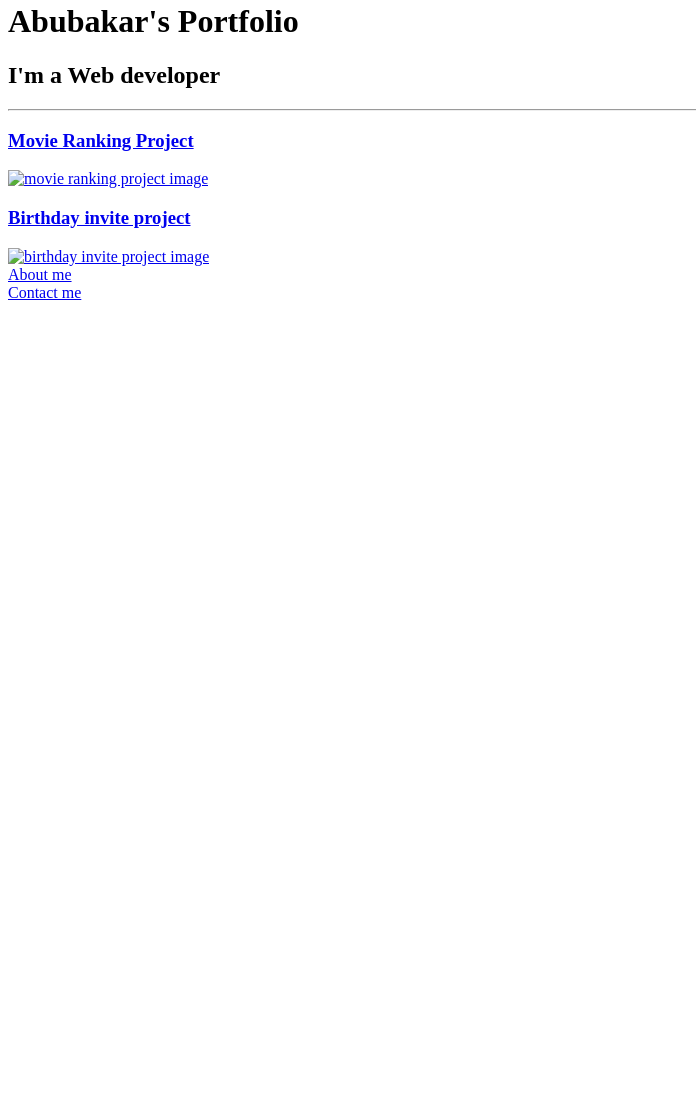
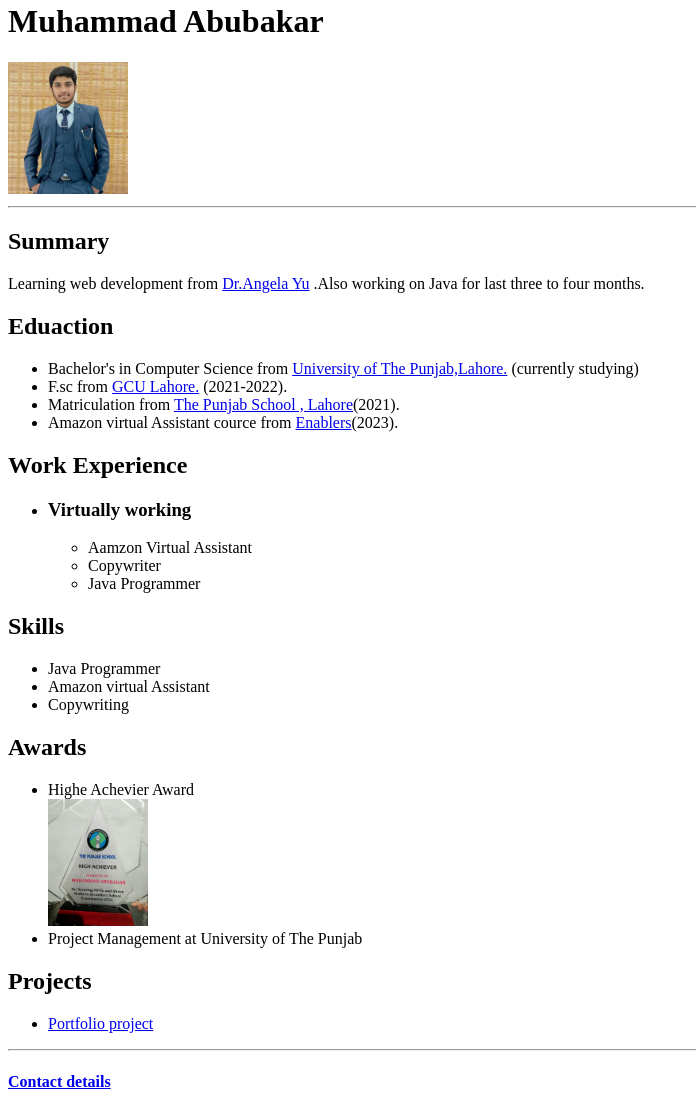
Before and after one commit to abubakarcd/Resume, a plain HTML site: page index.html in a window 1280 px wide. Shown: the part 18-1130 px from the top of the page, without its empty margins (0-696 px from the left). Before the commit the page ends 800 px from the top, so only its background shows below. Drawn offline with Linux system fonts and the light colour scheme.

Commit message:
Add files via upload

```diff
--- a/index.html
+++ b/index.html
@@ -1,37 +1,69 @@
-<!-- TODO 1: Create the HTML Boilerplate -->
-
-<!-- TODO 2: Add Your previous projects' HTML into the public folder -->
-
-<!-- TODO 3: Take screenshots of your project previews and add the images to the images folder -->
-
-<!-- TODO 4: Add titles/subtitles etc. -->
-
-<!-- TODO 5: Add a link to the project pages -->
-
-<!-- TODO 6: Add images to show the project previews
-HINT for TODO 6: You can use the height attribute set to 200 to make the image smaller:
-https://developer.mozilla.org/en-US/docs/Web/HTML/Element/img#attr-height -->
-
-<!-- TODO 7: Add the Contact Me and About Me page links -->
 <!DOCTYPE html>
 <html lang="en">
 <head>
     <meta charset="UTF-8">
     <meta name="viewport" content="width=device-width, initial-scale=1.0">
-    <title>My Portfolio</title>
+    <title>My Resume</title>
 </head>
 <body>
-    <h1>Abubakar's Portfolio</h1>
-    <h2>I'm a Web developer</h2>
-    <hr/>
-    <a href="./public/movie-ranking.html"><h3>Movie Ranking Project</h3>
-    <img src="./assets/images/Screenshot 2024-01-24 155140.png" width="200" alt="movie ranking project image"></a>
+    <header>
+      <h1 >Muhammad Abubakar</h1>
+      <img src="face.jfif" width="120px" alt="My personal picture">
+      <hr/>
+   </header>
+    <h2>
+        Summary
+    </h2>
+    <p>Learning web development from <a href="https://www.udemy.com/user/4b4368a3-b5c8-4529-aa65-2056ec31f37e/">Dr.Angela Yu</a> .Also working on Java for last three to four months.
+    </p>
+    <h2>
+        Eduaction
+    </h2>
+        <ul>
+            <li>Bachelor's in Computer Science from <a href="http://www.pu.edu.pk/">University of The Punjab,Lahore.</a> (currently studying)
+            </li>
+            <li>F.sc from <a href="https://gcu.edu.pk/">GCU Lahore.</a> (2021-2022).
+            </li>
+            <li>
+                Matriculation from <a href="https://www.thepunjabschool.edu.pk/">The Punjab School , Lahore</a>(2021).
+            </li>
+            <li>
+                Amazon virtual Assistant cource from <a href="https://www.enablers.org/">Enablers</a>(2023).
+            </li>
+        </ul>
+     <h2>Work Experience</h2>
+     <ul>
+        <li><h3>Virtually working</h6>
+          <ul>
+            <li>Aamzon Virtual Assistant</li>
+            <li>Copywriter</li>
+            <li>Java Programmer</li>
+          </ul>
+        </li>
+     </ul>
+     <h2>
+        Skills
+    </h2>
+     <ul>
+        <li>Java Programmer</li>
+        <li>Amazon virtual Assistant</li>
+        <li>Copywriting</li>
+     </ul>
+     <h2>Awards</h2>
+     <ul>
+        <li>Highe Achevier Award</li>
+            <img src="shield.jfif" width="100" alt="Award">
+        <li>Project Management at University of The Punjab</li>
 
-    <a href="./public/birthday-invite.html"><h3>Birthday invite project</h3>
-    <img src="./assets/images/Screenshot 2024-01-24 155243.png" width="200" alt="birthday invite project image"></a>
-    <br/>
-    <a href="./public/about.html">About me </a>
-    <br/>
-    <a href="./public/contact.html">Contact me</a>
+     </ul>
+     <h2>Projects</h2>
+     <ul>
+        <li>
+           <A href="../4.1+Webpages/4.3 HTML Porfolio Project/index.html"> Portfolio project</A>
+        </li>
+     </ul><hr/>
+     <footer>
+        <h4><a href="contact.html">Contact details</a></h4>
+     </footer>
 </body>
 </html>
```
